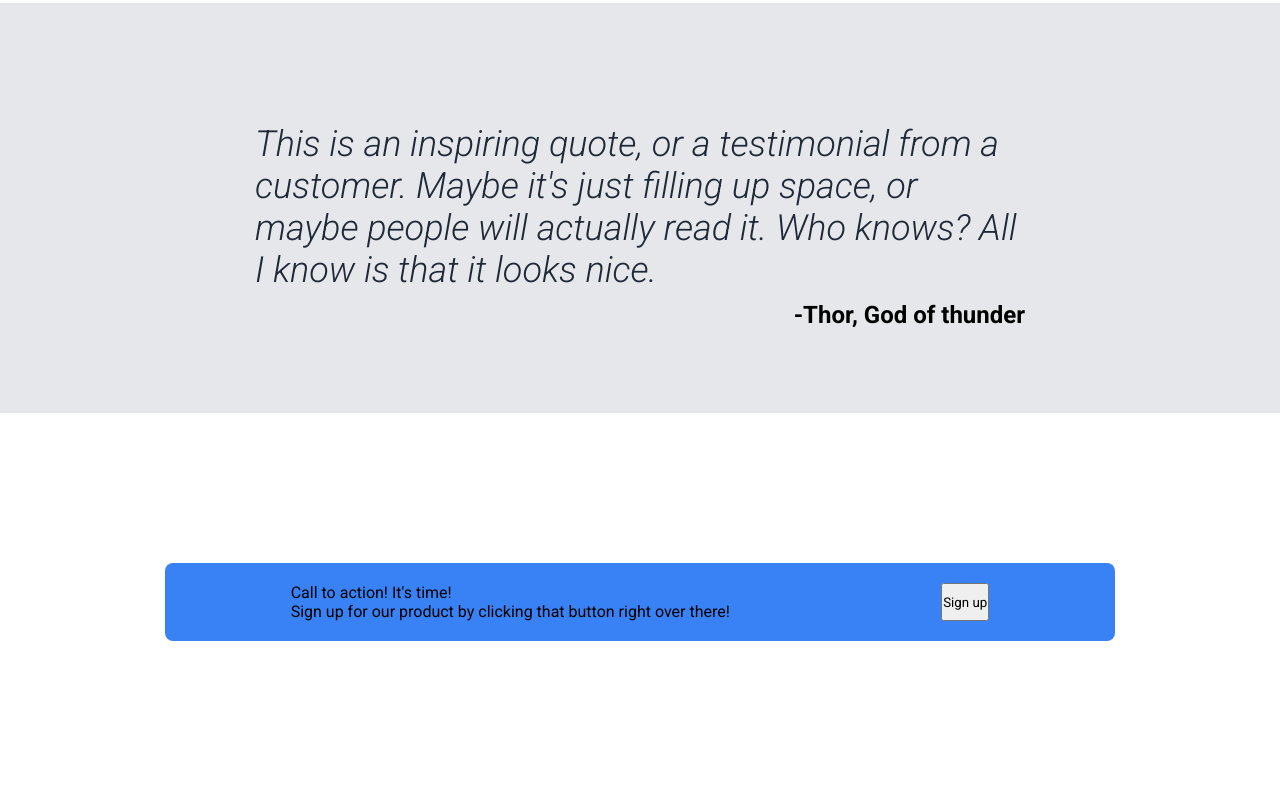
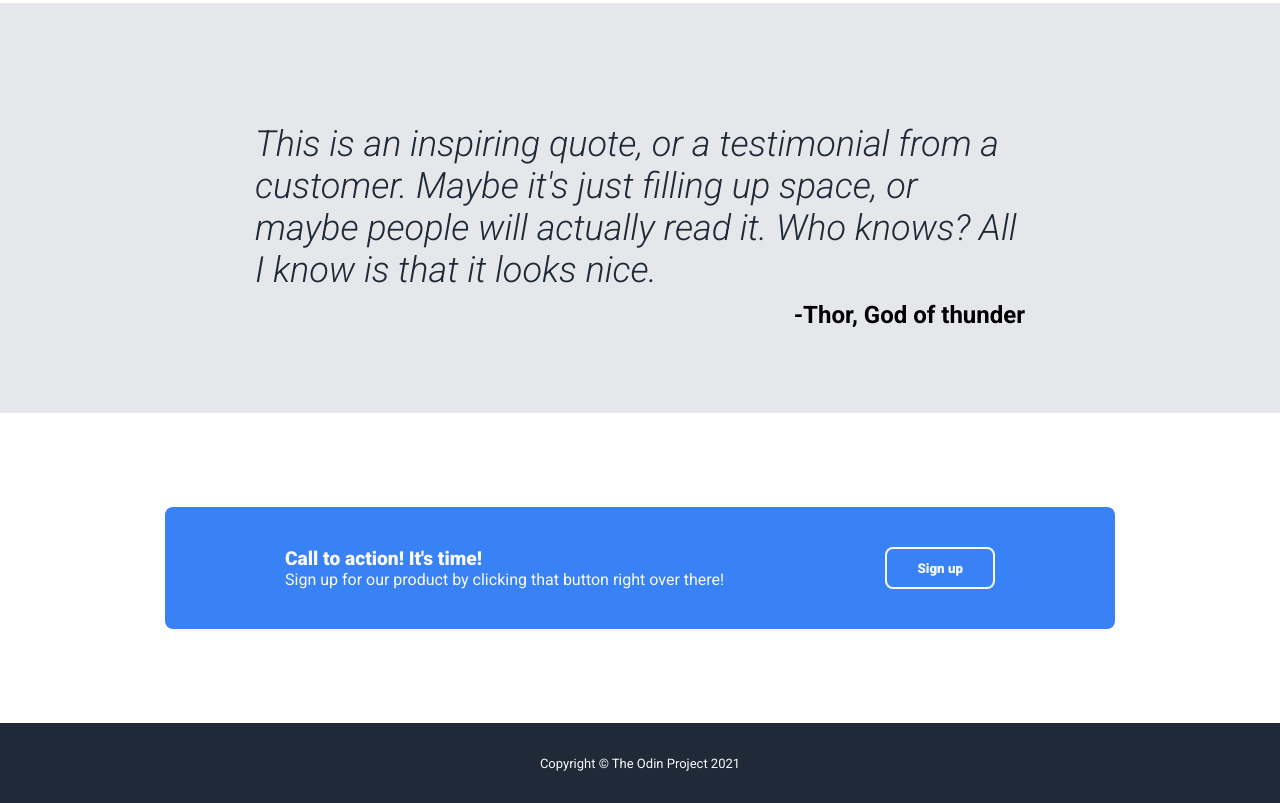
Before and after one commit to DrFungi/landing-page, a plain HTML site: page index.html in a window 1280 px wide. Shown: the part 907-1710 px from the top of the page. Before the commit the page ends 1680 px from the top, so only its background shows below. Drawn offline with Linux system fonts and the light colour scheme.

Commit message:
added last thougths about the project

```diff
--- a/index.html
+++ b/index.html
@@ -82,7 +82,10 @@
         <p class="product">Sign up for our product by clicking that button right over there!</p>
       </div>
       <button class="sign-up-button">Sign up</button>
+    </div>
   </div>
+  <div class="section-5">
+    <p class="copyright">Copyright &#169; The Odin Project 2021</p>
   </div>
 </body>
 </html>
--- a/style.css
+++ b/style.css
@@ -173,18 +173,50 @@ ul {
 /* Action section */
 
 .section-4 {
-    height: 210px;
+    height: 310px;
+    display: flex;
+    justify-content: center;
+    align-items: center;
 }
 
 .action-container {
+    box-sizing: border-box;
+    background-color: #3882f6;
     display: flex;
+    padding: 40px 120px;
+    width: 950px;
+    justify-content: space-between;
+}
+
+.action-container,.sign-up-button {
+    border-radius: 8px;
+}
+
+.action {
+    font-weight: 900;
+    font-size: larger;
+}
+
+.action,.product,.sign-up-button {
+    color: #f9faf8;
+}
+
+.sign-up-button {
+    border: 2px solid #f9faf8;
     background-color: #3882f6;
-    border-radius: 8px;
-    padding: 20px;
-    justify-content: space-around;
-    /*align-items: center;*/
-    margin: auto;
-    margin-top: 150px;
-    max-width: 910px;
+    padding: 10px 30px;
+    font-weight: 900;
+}
 
+.section-5 {
+    background-color: #1f2937;
+    height: 80px;
+    display: flex;
+    justify-content: center;
+    align-items: center;
 }
+
+.copyright {
+    color: #f9faf8;
+    font-size: small;
+}
```
Also changed, not shown: 1 other file.
